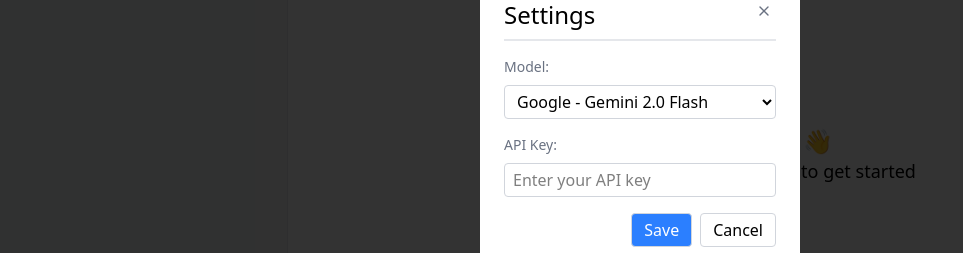
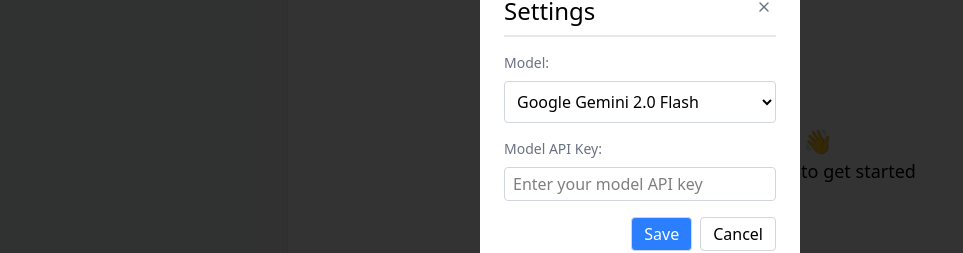
Before and after one commit to Utsav-Ladani/Chat-Tree, a React (Vite) app: page / in a window 1280 px wide. Both pictures are taken after a click on the button "Settings". Shown: the part 277-530 px from the top of the page, without its empty margins (0-963 px from the left). Built offline with nearby package versions, Linux system fonts and the light colour scheme.

Commit message:
Feature: 🎨 Enhance model selection UI

```diff
--- a/src/App.css
+++ b/src/App.css
@@ -59,3 +59,30 @@
     color: #cfcfcf;
   }
 }
+
+#model-select,
+#model-select::picker(select) {
+  appearance: base-select;
+}
+
+#model-select::picker(select) {
+  border-color: #c6c6c6;
+  border-radius: 4px;
+  margin-top: 6px;
+}
+
+#model-select > option::checkmark {
+  content: "✅";
+}
+
+#model-select::picker-icon {
+  transition: 0.4s rotate;
+  transform-origin: center;
+  height: fit-content;
+  width: fit-content;
+  margin-block: auto;
+}
+
+#model-select:open::picker-icon {
+  rotate: 120deg;
+}
--- a/src/components/SettingsModal.jsx
+++ b/src/components/SettingsModal.jsx
@@ -49,24 +49,35 @@
                     <label htmlFor="model-select" className="text-sm text-gray-500">Model:</label>
                     <select
                         id="model-select"
-                        className="border border-gray-300 rounded px-2 py-1"
+                        className="border border-gray-300 rounded px-2 py-2"
                         value={modelIdentifier}
                         onChange={handleModelChange}
                     >
+                        <button>
+                            <selectedcontent></selectedcontent>
+                        </button>
+
                         {AI_MODEL_OPTIONS.map((option) => (
-                            <option key={option.modelIdentifier} value={option.modelIdentifier}>
-                                {option.provider} - {option.modelLabel}
+                            <option
+                                key={option.modelIdentifier}
+                                value={option.modelIdentifier}
+                                className="py-2 px-2 checked:bg-blue-100 not-checked:hover:bg-gray-100"
+                            >
+                                <div>
+                                    <div className="provider text-sm text-gray-500">{option.provider} </div>
+                                    <div>{option.modelLabel}</div>
+                                </div>
                             </option>
                         ))}
                     </select>
                 </div>
                 <div className="flex flex-col gap-2">
-                    <label htmlFor="api-key-input" className="text-sm text-gray-500">API Key:</label>
+                    <label htmlFor="api-key-input" className="text-sm text-gray-500">Model API Key:</label>
                     <input
                         id="api-key-input"
                         type="password"
                         className="border border-gray-300 rounded px-2 py-1"
-                        placeholder="Enter your API key"
+                        placeholder="Enter your model API key"
                         value={apiKey}
                         onChange={(e) => setApiKey(e.target.value)}
                     />
```
